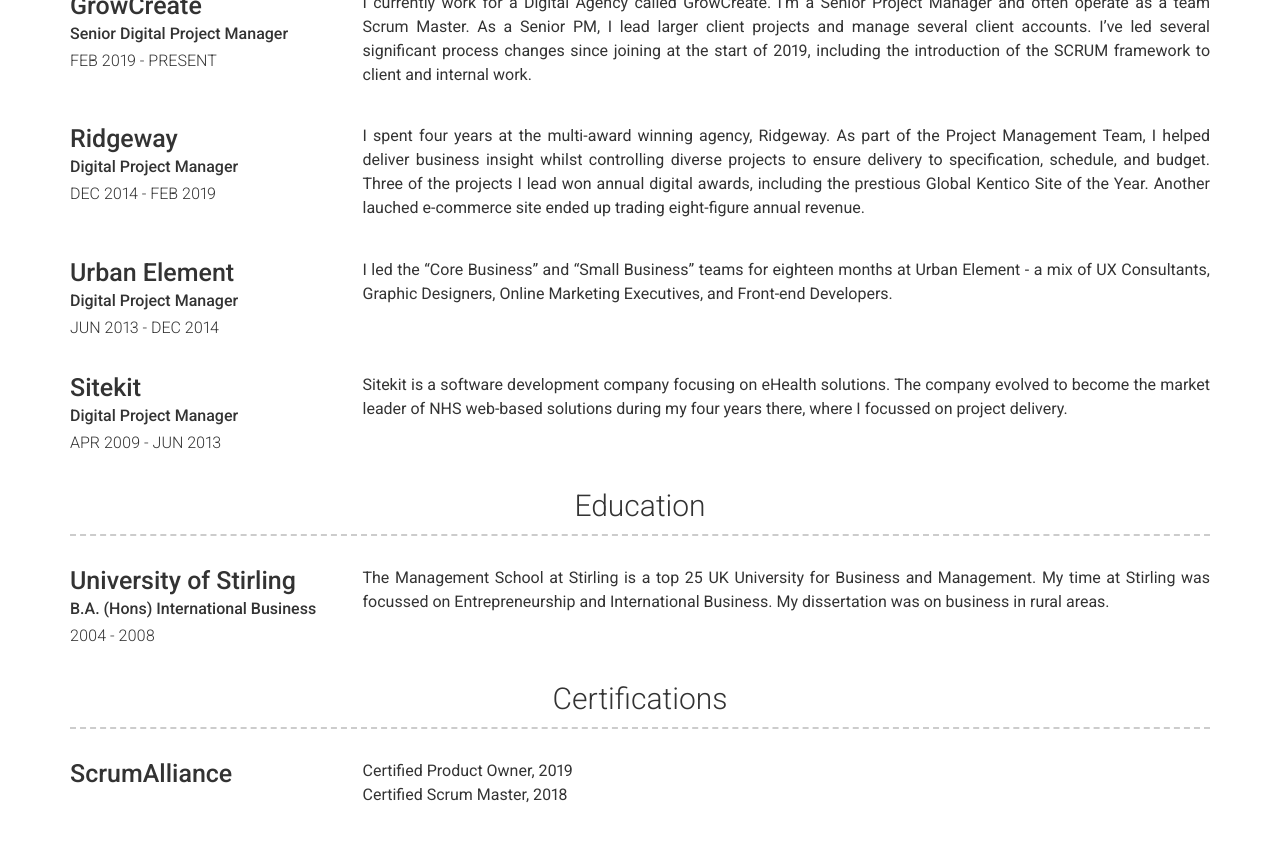
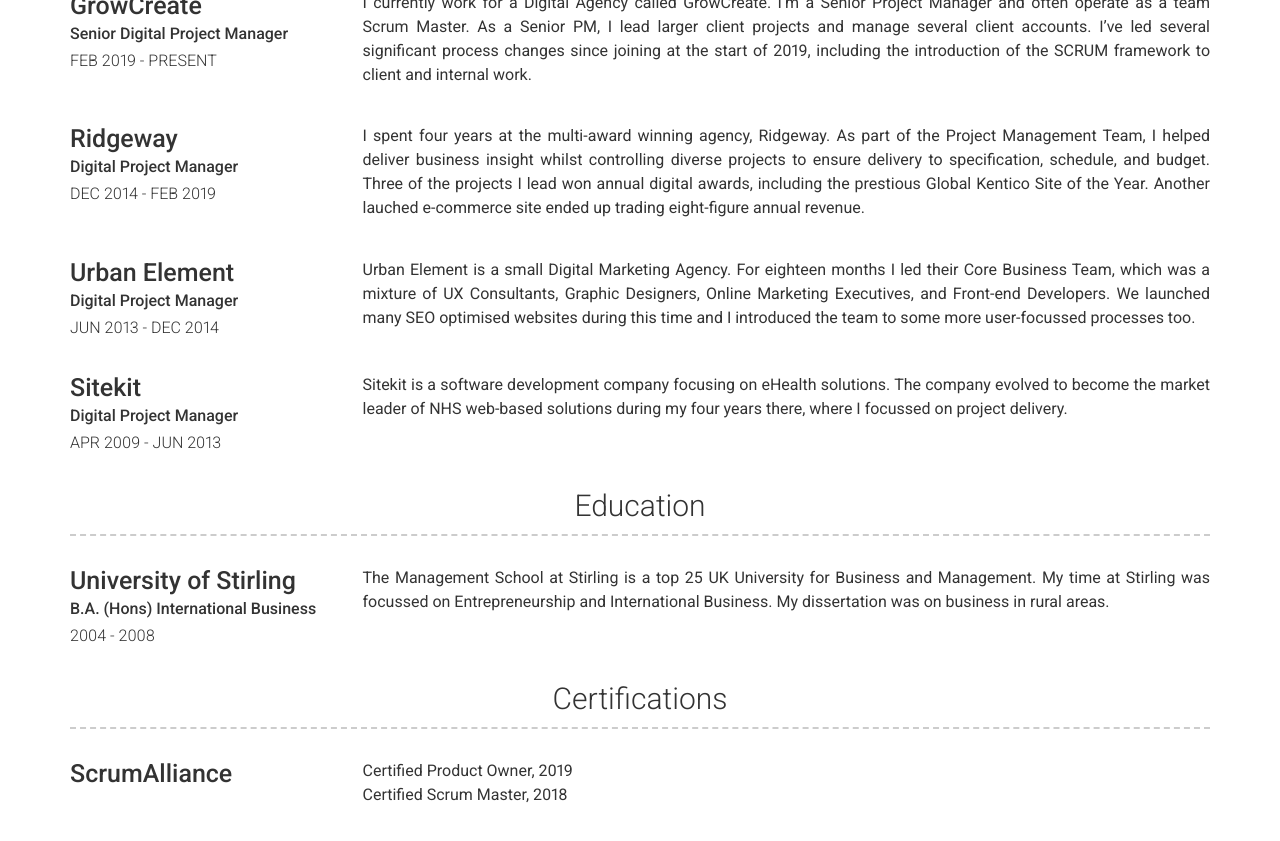
Before and after one commit to csgdavidson/Charlie-Davidson2, a Jekyll site: the page built from index.md, in a window 1280 px wide and 900 px high, scrolled down 616 px. Shown: the top 841 px of the window. Built offline with Jekyll 4.4.1, drawn with Linux system fonts in a browser that asks for light colours; nearby versions of some CDN libraries.

Commit message:
Update experience.yml

```diff
--- a/_data/experience.yml
+++ b/_data/experience.yml
@@ -16,7 +16,7 @@
   job_title: Digital Project Manager
   dates: JUN 2013 - DEC 2014
   description:
-    I led the "Core Business" and "Small Business" teams for eighteen months at Urban Element - a mix of UX Consultants, Graphic Designers, Online Marketing Executives, and Front-end Developers.
+    Urban Element is a small Digital Marketing Agency. For eighteen months I led their Core Business Team, which was a mixture of UX Consultants, Graphic Designers, Online Marketing Executives, and Front-end Developers. We launched many SEO optimised websites during this time and I introduced the team to some more user-focussed processes too.
 
 - company: Sitekit
   job_title: Digital Project Manager
```
